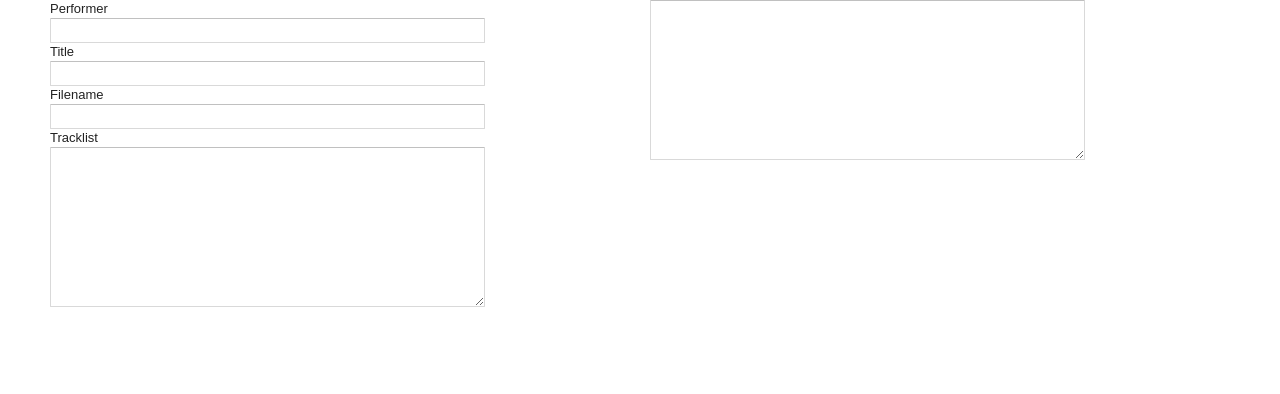
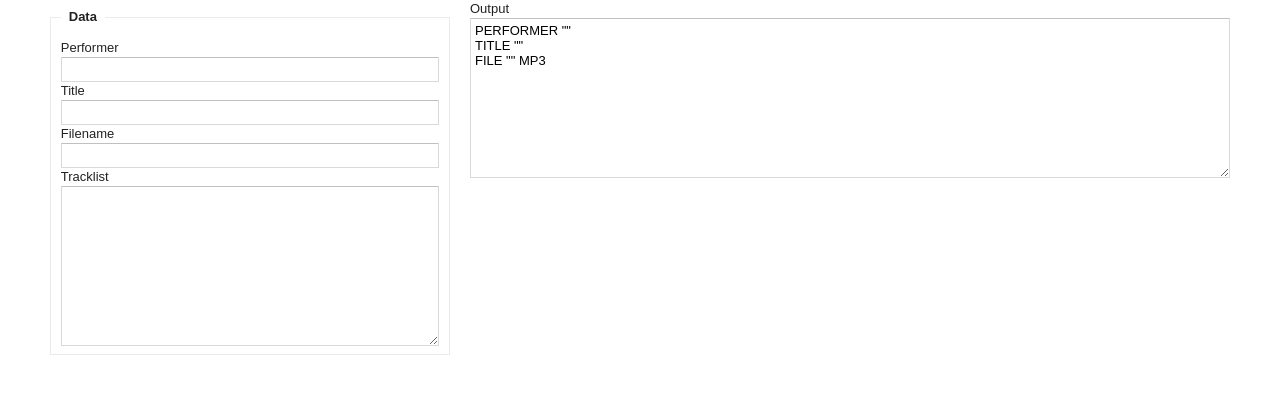
Before and after one commit to EliuTimana/CUEBuilder, a plain HTML site: page index.html in a window 1280 px wide. Drawn offline with Linux system fonts and the light colour scheme.

Commit message:
cambios data binding

```diff
--- a/index.html
+++ b/index.html
@@ -6,8 +6,12 @@
     <link rel="stylesheet" href="css/app.css" type="text/css">
     <link rel="stylesheet" href="css/grid.css" type="text/css">
     <style>
-        form input[type='text'], textarea{
-            width: 75% !important;
+        form input[type='text'],
+        textarea {
+            width: 100% !important;
+        }
+        textarea{
+            height: 100% !important;
         }
     </style>
     <title>CUE Builder</title>
@@ -16,28 +20,34 @@
 <body>
 
     <div class="grid-container" data-ng-controller="EditorController">
-        <section class="grid-50">
+        <section class="grid-35">
             <form>
+                <fieldset>
+                    <legend>Data</legend>
                     <div class="form-group">
                         <label for="performer">Performer</label>
                         <input type="text" id="performer" data-ng-model="cue.performer">
                     </div>
                     <div class="form-group">
                         <label for="title">Title</label>
-                    <input type="text" id="title">
+                        <input type="text" id="title" data-ng-model="cue.title">
                     </div>
                     <div class="form-group">
                         <label for="fname">Filename</label>
-                    <input type="text" id="fname">
+                        <input type="text" id="fname" data-ng-model="cue.filename">
                     </div>
                     <div class="form-group">
                         <label for="tracklist">Tracklist</label>
-                    <textarea name="tracklist" id="tracklist" cols="30" rows="10"></textarea>
+                        <textarea name="tracklist" id="tracklist" cols="30" rows="10" data-ng-model="tracklist"></textarea>
                     </div>
+                </fieldset>
             </form>
         </section>
-        <section class="grid-50">
-            <textarea name="tracklist" id="tracklist" cols="30" rows="10">{{cue.output}}</textarea>
+        <section class="grid-65">
+            <div class="form-group">
+                <label for="output">Output</label>
+                <textarea name="output" id="output" cols="30" rows="10" readonly>{{cue.output}}</textarea>
+            </div>
         </section>
     </div>
 
--- a/js/app.js
+++ b/js/app.js
@@ -3,14 +3,20 @@
     CUEBuilder.controller('EditorController', ['$scope', function ($scope) {
         $scope.cue = {
             performer: '',
+            title: '',
+            filename: '',
+            tracklist: '',
             output: ''
         };
-        $scope.$watchCollection('cue.performer', function () {
-            if ($scope.cue.performer) {
-                $scope.cue.output = 'PERFORMER: "' + $scope.cue.performer + '"';
-            } else {
-                $scope.cue.output = '';
-            }
+
+        $scope.$watchCollection('cue', function () {
+            var performer = 'PERFORMER "' + $scope.cue.performer + '"'
+            var title = '\nTITLE "' + $scope.cue.title + '"';
+            var filename = '\nFILE "' + $scope.cue.filename + '" MP3';
+
+            console.log("artista -     cancion nueva(un remix)".split("-")[1].trim());
+
+            $scope.cue.output = performer + title + filename;
 
             //console.log($scope.cue.output);
         });
```
Lines whose indentation alone changed are shown as unchanged.
